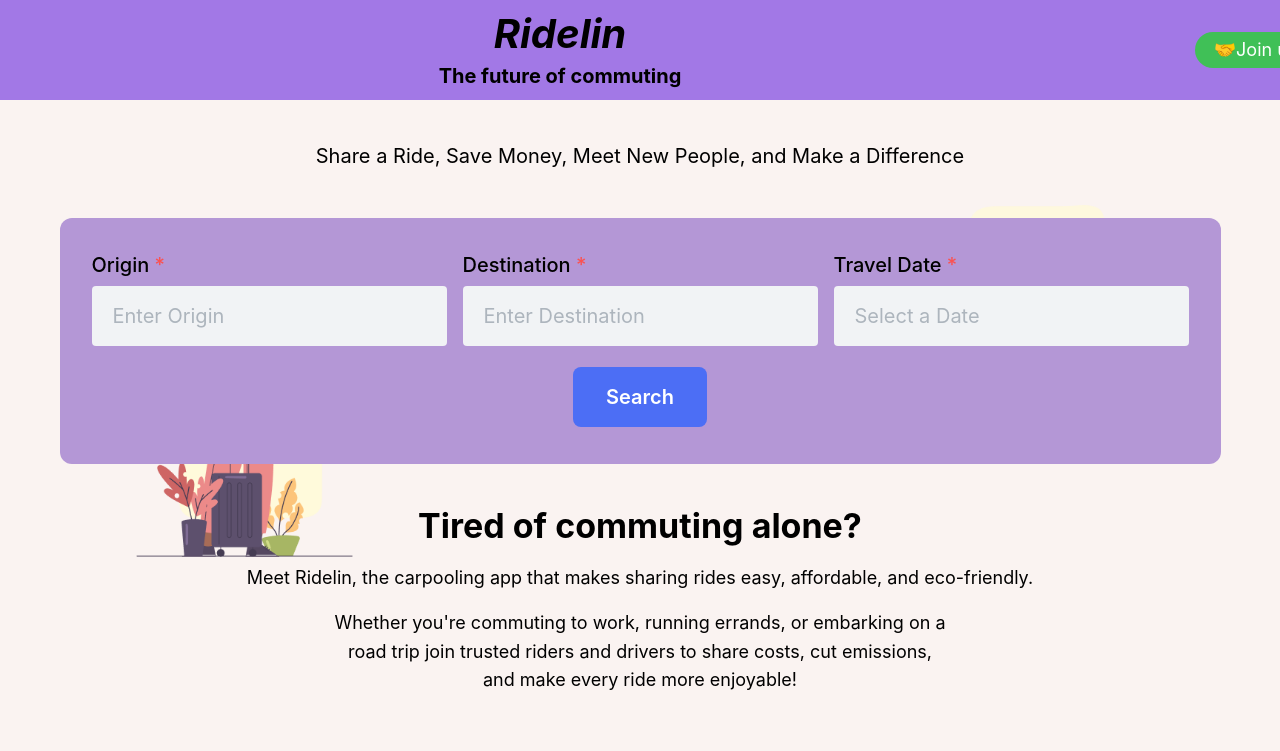
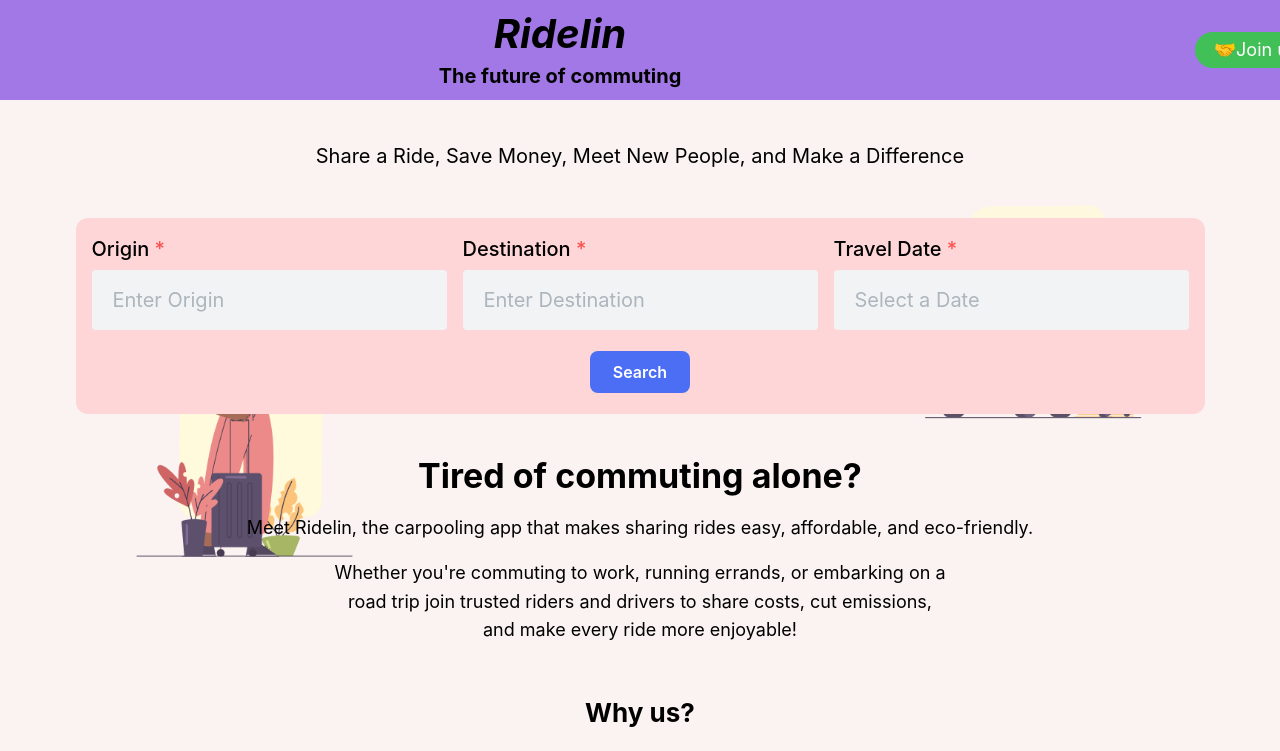
Before and after one commit to Tangy-Stackers/Ridelin-client, a React (Vite) app: page / in a window 1280 px wide. Shown: the top 751 px of the page. Built offline with nearby package versions, Linux system fonts and the light colour scheme.

Commit message:
Fix edit ride path

```diff
--- a/src/App.jsx
+++ b/src/App.jsx
@@ -33,7 +33,7 @@ function App() {
           <Route path="/createride" element={<CreateRide />} />
           <Route path="/ride/:rideId" element={<DetailsRide />} />
           <Route path="/searchride" element={<SearchRide />} />
-          <Route path="/updateride" element={<UpdateRide />} />
+          <Route path="/ride/:rideId/edit" element={<UpdateRide />} />
           <Route path="/bookings/:bookingId" element={<UpdateBooking />} />
           <Route path="/book" element={<CreateBooking />} />
           <Route path="/bookings" element={<ListOfBooking />} />
--- a/src/components/SearchRide.jsx
+++ b/src/components/SearchRide.jsx
@@ -58,8 +58,8 @@ function SearchRide({ originValue, destinationValue, dateValue, navigateCallback
     return (
 
         <>
-            <Stack align="center" spacing="lg" p="xl"
-                style={{ backgroundColor: '#b497d6', borderRadius: '12px' }}>
+            <Stack align="center" spacing="lg" p="md"
+                style={{ backgroundColor: '#ffd6d7', borderRadius: '12px' }}>
                 <Group grow align="flex-end">
                     <TextInput
                         variant="filled"
@@ -115,7 +115,7 @@ function SearchRide({ originValue, destinationValue, dateValue, navigateCallback
                         </Popover.Dropdown>
                     </Popover>
                 </Group>
-                <Button onClick={() => handleSearch()} color="indigo" radius="md" size="xl">Search</Button>
+                <Button onClick={() => handleSearch()} color="indigo" radius="md" size="md">Search</Button>
             </Stack>
 
 
```
